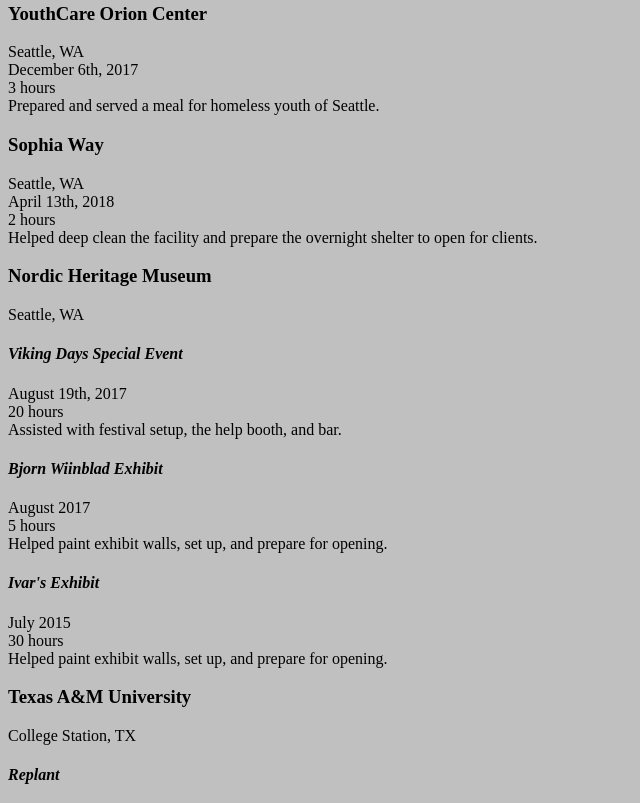
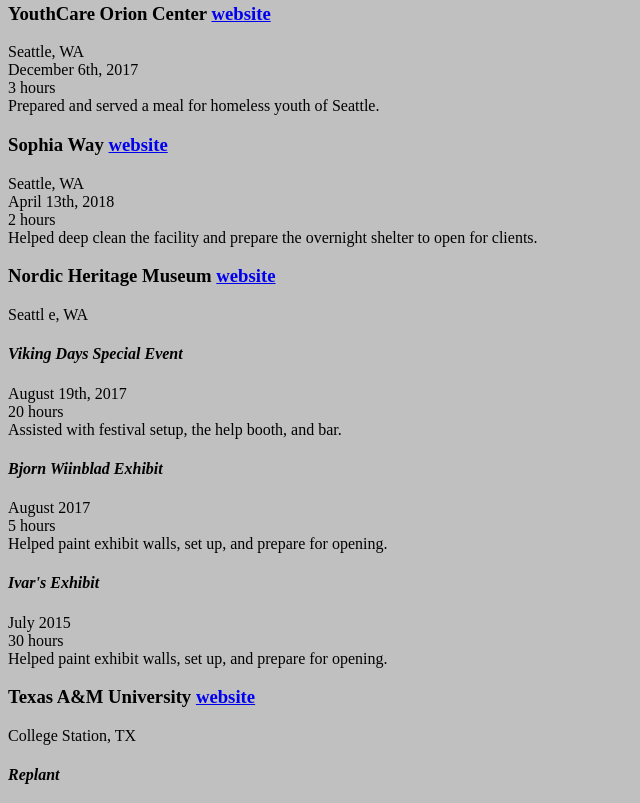
Before and after one commit to mts513/directory, a plain HTML site: page resume.html in a window 1280 px wide. Shown: the part 2655-3458 px from the top of the page, without its empty margins (0-640 px from the left). Drawn offline with Linux system fonts and the light colour scheme.

Commit message:
test
test

```diff
--- a/resume.html
+++ b/resume.html
@@ -127,22 +127,22 @@ Provide excellent customer service while achieving company goals and objectives.
             6 hours a month <br>
             Interact with zoo patrons, give directions, talk about exhibits, and serve as an overall ambassador of the zoo.
         </p>
-        <h3>YouthCare Orion Center <a href="http://www.youthcare.org/" target="_blank"></a></h3>
+        <h3>YouthCare Orion Center <a href="http://www.youthcare.org/" target="_blank">website</a></h3>
         <p>
             Seattle, WA <br>
             December 6th, 2017 <br>
             3 hours <br>
             Prepared and served a meal for homeless youth of Seattle.
         </p>
-        <h3>Sophia Way</h3>
+        <h3>Sophia Way <a href="https://sophiaway.org/">website</a></h3>
         <p>
             Seattle, WA <br>
             April 13th, 2018 <br>
             2 hours <br>
             Helped deep clean the facility and prepare the overnight shelter to open for clients.
         </p>
-        <h3>Nordic Heritage Museum</h3>
-        Seattle, WA <br>
+        <h3>Nordic Heritage Museum <a href="http://nordicmuseum.org/">website</a></h3>
+        Seattl e, WA <br>
         <h4>Viking Days Special Event</h4>
         <p>
             August 19th, 2017 <br>
@@ -161,7 +161,7 @@ Provide excellent customer service while achieving company goals and objectives.
             30 hours <br>
             Helped paint exhibit walls, set up, and prepare for opening.
         </p>
-        <h3>Texas A&amp;M University</h3>
+        <h3>Texas A&amp;M University <a href="https://www.tamu.edu/">website</a></h3>
         College Station, TX <br>
         <h4>Replant</h4>
         <p>
```
